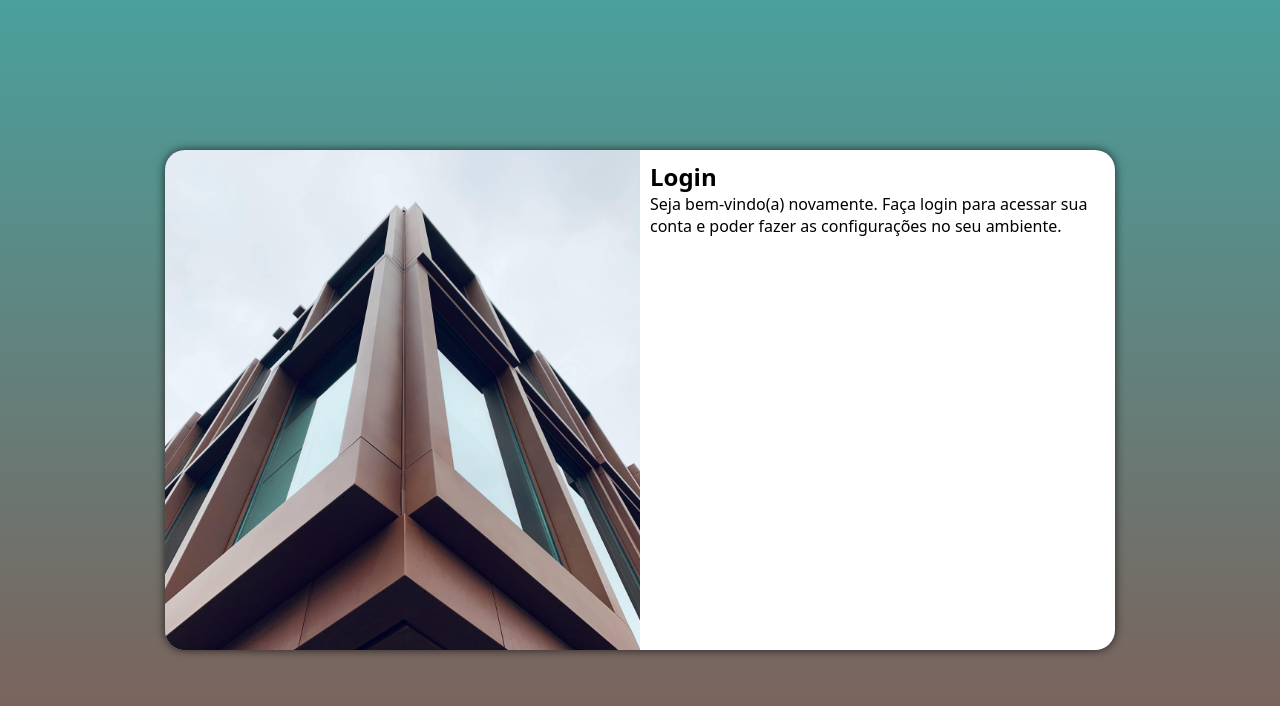
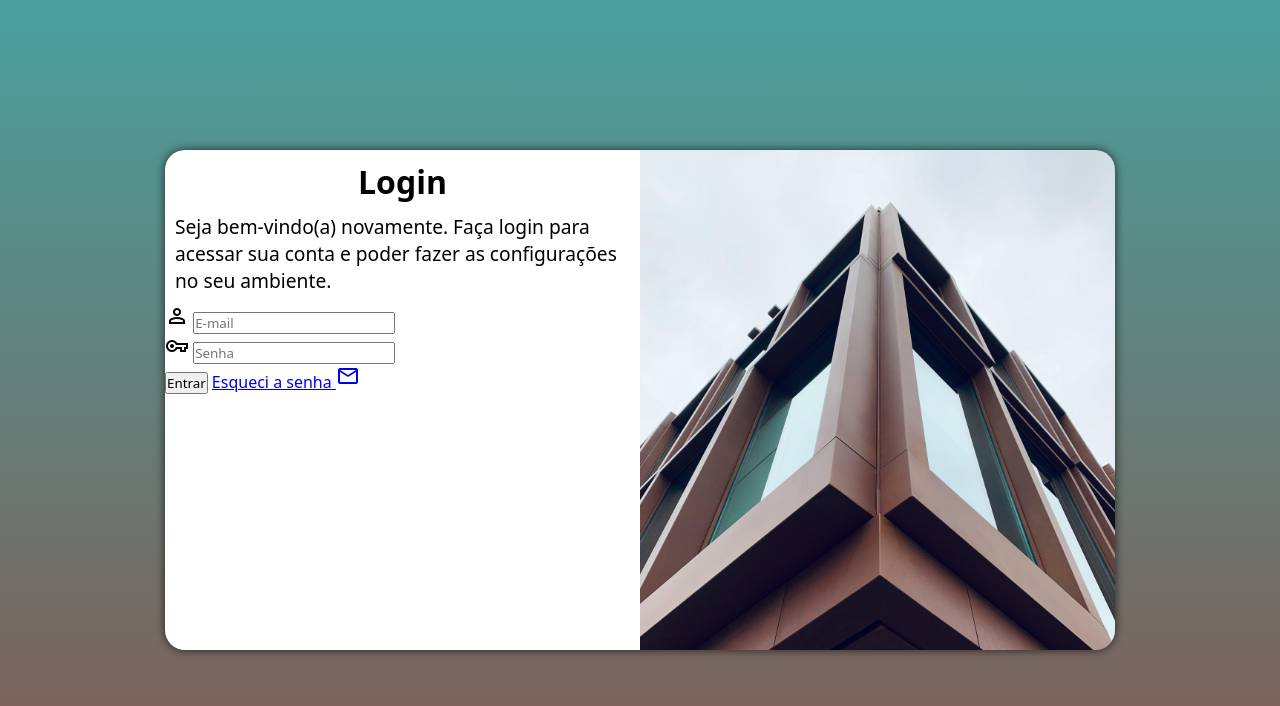
Before and after one commit to Sharllack/projeto-login, a plain HTML site: page index.html in a window 1280 px wide. Drawn offline with nearby package versions, Linux system fonts and the light colour scheme.

Commit message:
criando áreas do form

```diff
--- a/estilos/media-queries.css
+++ b/estilos/media-queries.css
@@ -33,14 +33,22 @@
     }
 
     section#login > div#imagem {
-        float: left;
+        float: right;
         width: 50%;
         height: 100%;
     }
 
     section#login > div#formulario {
-        float: right;
+        float: left;
         width: 50%;
 
     }
+
+    div#formulario > h1 {
+        font-size: 2em;
+    }
+
+    div#formulario > p {
+        font-size: 1.2em;
+    }
 }
--- a/estilos/styles.css
+++ b/estilos/styles.css
@@ -47,3 +47,12 @@ section#login > div#formulario {
     display: block;
     padding: 10px;
 }
+
+div#formulario > h1 {
+    text-align: center;
+    margin-bottom: 10px;
+}
+
+div#formulario p {
+    font-size: .8em;
+}
--- a/index.html
+++ b/index.html
@@ -5,6 +5,7 @@
     <meta name="viewport" content="width=device-width, initial-scale=1.0">
     <link rel="stylesheet" href="./estilos/styles.css">
     <link rel="stylesheet" href="./estilos/media-queries.css">
+    <link rel="stylesheet" href="https://fonts.googleapis.com/css2?family=Material+Symbols+Outlined:opsz,wght,FILL,GRAD@20..48,100..700,0..1,-50..200" />
     <title>Document</title>
 </head>
 <body>
@@ -18,7 +19,22 @@
                 <p>Seja bem-vindo(a) novamente. Faça login para acessar sua conta e poder fazer as configurações no seu ambiente.</p>
             </div>
             <form action="login.php" method="post">
-
+                <div class="campo">
+                    <span class="material-symbols-outlined">
+                        person
+                        </span>
+                    <input type="email" name="email" id="idemail" placeholder="E-mail" required>
+                </div>
+                <div class="campo">
+                    <span class="material-symbols-outlined">
+                        vpn_key
+                        </span>
+                    <input type="password" name="senha" id="idsenha" placeholder="Senha" required>
+                </div>
+                <input type="submit" value="Entrar">
+                <a href="esqueci.html">Esqueci a senha <span class="material-symbols-outlined">
+                    mail
+                    </span></a>
             </form>
         </section>
     </main>
```
